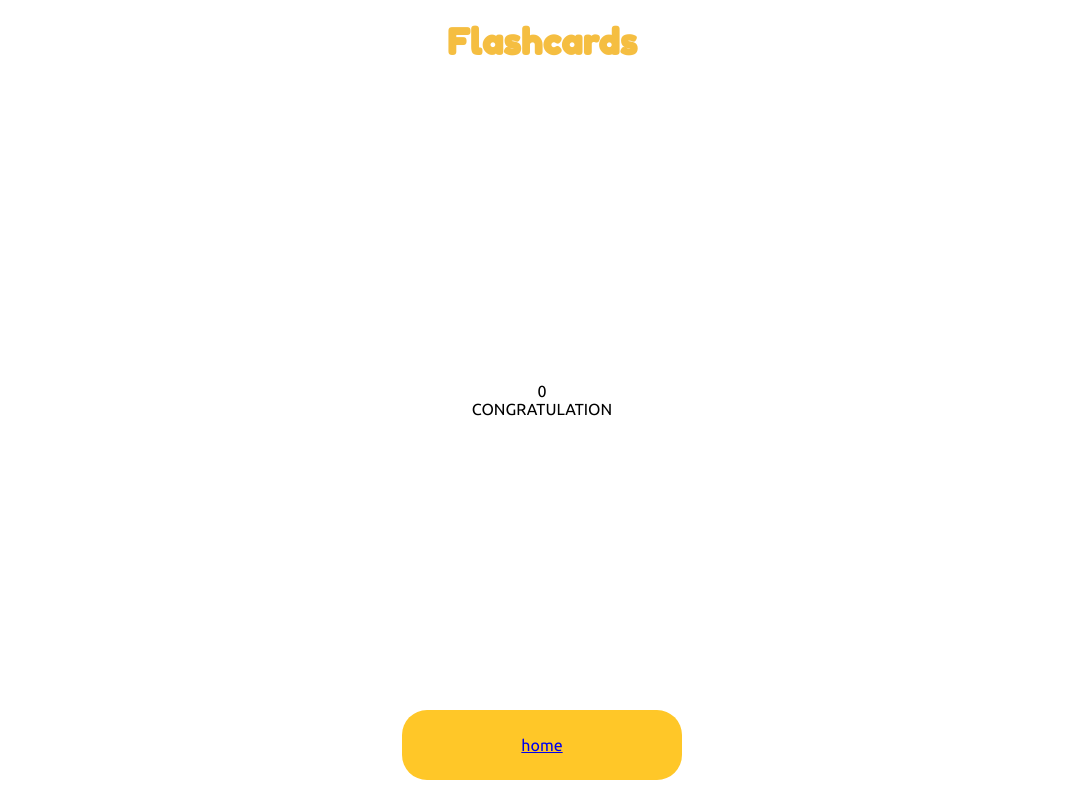
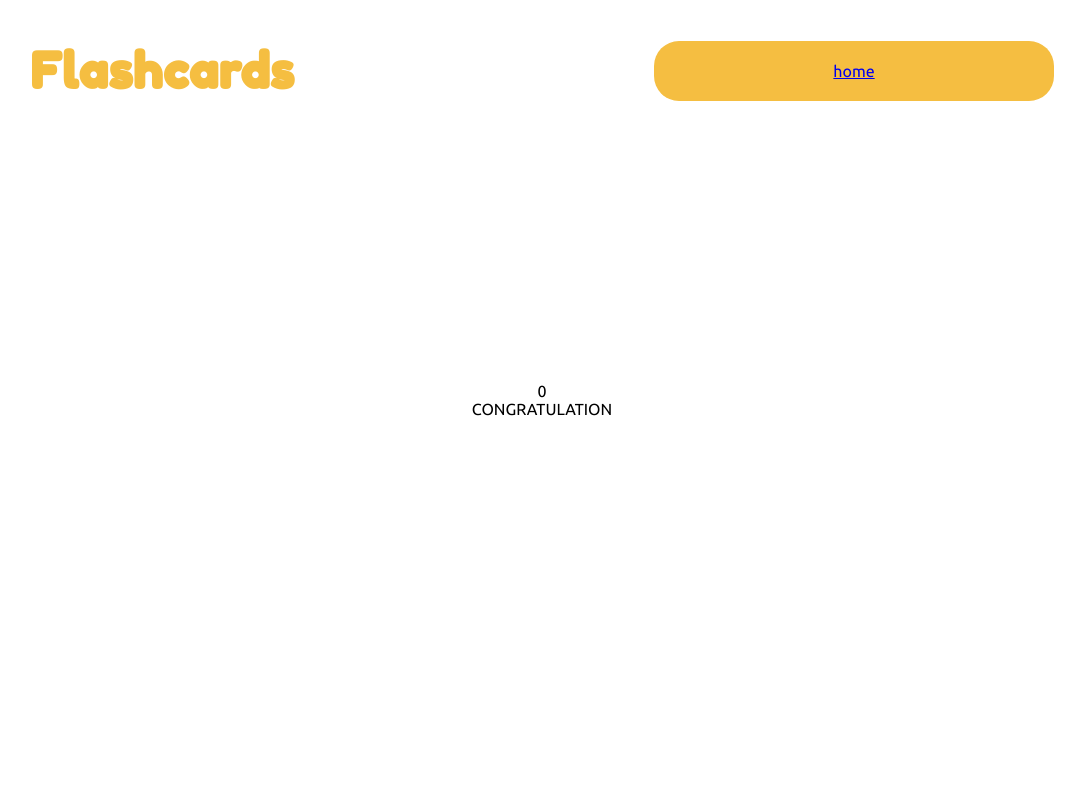
Before and after one commit to lisekesil/flashcards, a React (Create React App) app: page /practice/1 in a window 1280 px wide. Shown: the whole page, without its empty margins (98-1183 px from the left). Built offline with nearby package versions, Linux system fonts and the light colour scheme; no server answers; the database is empty.

Commit message:
add some styles

```diff
--- a/src/App.js
+++ b/src/App.js
@@ -7,7 +7,6 @@ function App() {
     return (
         <Router>
             <div className="App">
-                <h1 className="logo">Flashcards</h1>
                 <Switch>
                     <Route exact path="/">
                         <Home />
--- a/src/components/Flashcard/Flashcard.css
+++ b/src/components/Flashcard/Flashcard.css
@@ -2,6 +2,13 @@
     position: relative;
     width: 250px;
     height: 180px;
+}
+
+@media (min-width: 480px) {
+    .card-container {
+        width: 400px;
+        height: 230px;
+    }
 }
 
 .card-container::after,
@@ -11,18 +18,19 @@
     overflow: hidden;
     width: 100%;
     height: 100%;
-    border: 2px solid #ffc728;
+    border: 2px solid #f5be41;
     border-radius: 20px;
     background-color: #fff;
+    box-shadow: 0px -3px 5px rgba(0, 0, 0, 0.25);
 }
 
 .card-container::before {
-    top: -10%;
+    top: -14%;
     transform: scale(0.9);
     z-index: -99;
 }
 .card-container::after {
-    top: -20%;
+    top: -28%;
     transform: scale(0.8);
     z-index: -999;
 }
@@ -33,9 +41,10 @@
     width: 100%;
     height: 100%;
     background: none;
-    border-radius: 10px;
+    border-radius: 20px;
     transform-style: preserve-3d;
     transition: all 0.5s ease;
+    box-shadow: 0px -1px 4px rgba(0, 0, 0, 0.1);
 }
 
 .card__flip {
@@ -52,10 +61,12 @@
     font-size: 16px;
     font-family: inherit;
     font-weight: 300;
-    border: 2px solid #ffc728;
+    border: 2px solid #f5be41;
     border-radius: 10px;
     cursor: pointer;
     outline: none;
+
+    transition: all 0.2s ease;
 }
 
 .card__front,
@@ -80,11 +91,11 @@
 
 .card__front {
     background-color: #fff;
-    border: 2px solid #ffc728;
+    border: 2px solid #f5be41;
 }
 
 .card__back {
-    background: #ffc728;
+    background: #f5be41;
     border: 2px solid #f0f0f0;
     transform: rotateX(180deg);
 }
--- a/src/components/Loader/Loader.css
+++ b/src/components/Loader/Loader.css
@@ -11,7 +11,7 @@
     margin: 8px;
     border-radius: 50%;
     border: 10px solid #fff;
-    border-color: #ffc728 transparent #ffc728 transparent;
+    border-color: #f5be41 transparent #f5be41 transparent;
     animation: loader 1.2s linear infinite;
 }
 
--- a/src/components/Navbar/Navbar.css
+++ b/src/components/Navbar/Navbar.css
@@ -1,13 +1,46 @@
+.logo {
+    margin-top: 20px;
+    text-align: center;
+    font-size: 36px;
+    font-family: 'Fredoka One', cursive;
+    color: #f5be41;
+}
+
 .navbar {
     position: fixed;
     bottom: 20px;
     left: 50%;
     transform: translateX(-50%);
-    background-color: #ffc728;
+    background-color: #f5be41;
     width: 280px;
-    height: 70px;
+    height: 60px;
     border-radius: 25px;
     display: flex;
     justify-content: center;
     align-items: center;
 }
+
+@media (min-width: 1000px) {
+    .wrapper-nav {
+        width: 80%;
+        margin: 20px auto;
+        display: flex;
+        justify-content: space-between;
+        align-items: center;
+    }
+
+    .logo {
+        font-size: 50px;
+    }
+
+    .navbar {
+        position: relative;
+        left: auto;
+        bottom: auto;
+        right: auto;
+        top: auto;
+        transform: none;
+        margin-top: 20px;
+        width: 400px;
+    }
+}
--- a/src/components/Navbar/Navbar.js
+++ b/src/components/Navbar/Navbar.js
@@ -3,9 +3,12 @@ import './Navbar.css';
 
 const Navbar = () => {
     return (
-        <nav className="navbar">
-            <Link to="/">home</Link>
-        </nav>
+        <div className="wrapper-nav">
+            <h1 className="logo">Flashcards</h1>
+            <nav className="navbar">
+                <Link to="/">home</Link>
+            </nav>
+        </div>
     );
 };
 
--- a/src/components/Practice/Practice.css
+++ b/src/components/Practice/Practice.css
@@ -1,22 +1,28 @@
 .completed {
-    margin: 40px;
+    margin-bottom: 60px;
 }
 
 .buttons {
-    width: 100%;
+    width: 80%;
+    padding-top: 20px;
     display: flex;
-    justify-content: space-between;
+    justify-content: space-evenly;
 }
 
 .btn {
     font-family: inherit;
-    padding: 5px 10px;
+    font-weight: 400;
+    font-size: 16px;
+    padding: 7px 15px;
     margin: 20px;
-    border: none;
+    border: 2px solid;
+    border-radius: 13px;
     background-color: transparent;
     cursor: pointer;
-    font-weight: 700;
-    font-size: 20px;
+
+    color: #fff;
+
+    transition: all 0.2s ease;
 }
 
 .btn:disabled {
@@ -24,9 +30,16 @@
 }
 
 .btn--skip {
-    color: #cf3721;
+    border-color: #cf3721;
 }
 
 .btn--good {
-    color: #258039;
+    border-color: #258039;
 }
+.btn--skip:hover {
+    background-color: rgb(207, 55, 33, 0.8);
+}
+
+.btn--good:hover {
+    background-color: rgb(37, 128, 57, 0.8);
+}
--- a/src/components/Practice/Practice.js
+++ b/src/components/Practice/Practice.js
@@ -80,10 +80,10 @@ const Practice = () => {
             {deck && completed < deckLength && (
                 <div className="buttons">
                     <button className="btn btn--skip" onClick={handleSkipClick}>
-                        skip
+                        &#128078;
                     </button>
                     <button className="btn btn--good" onClick={handleGoodClick}>
-                        good
+                        &#128077;
                     </button>
                 </div>
             )}
--- a/src/index.css
+++ b/src/index.css
@@ -8,14 +8,6 @@
 
 body {
     font-family: 'Ubuntu', sans-serif;
-}
-
-.logo {
-    margin-top: 20px;
-    text-align: center;
-    font-size: 36px;
-    font-family: 'Fredoka One', cursive;
-    color: #f5be41;
 }
 
 .hide {
```
